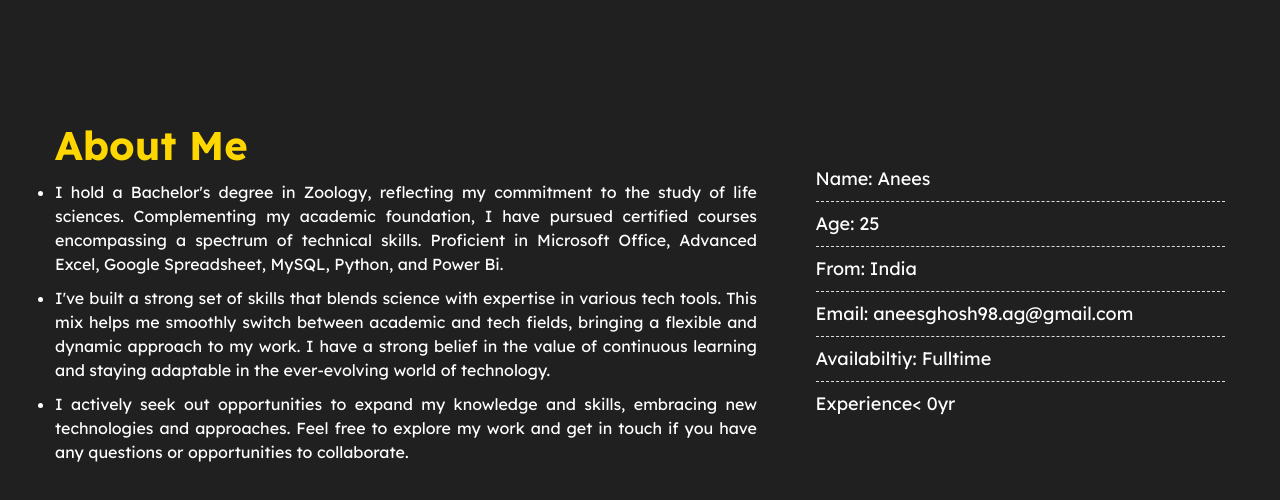
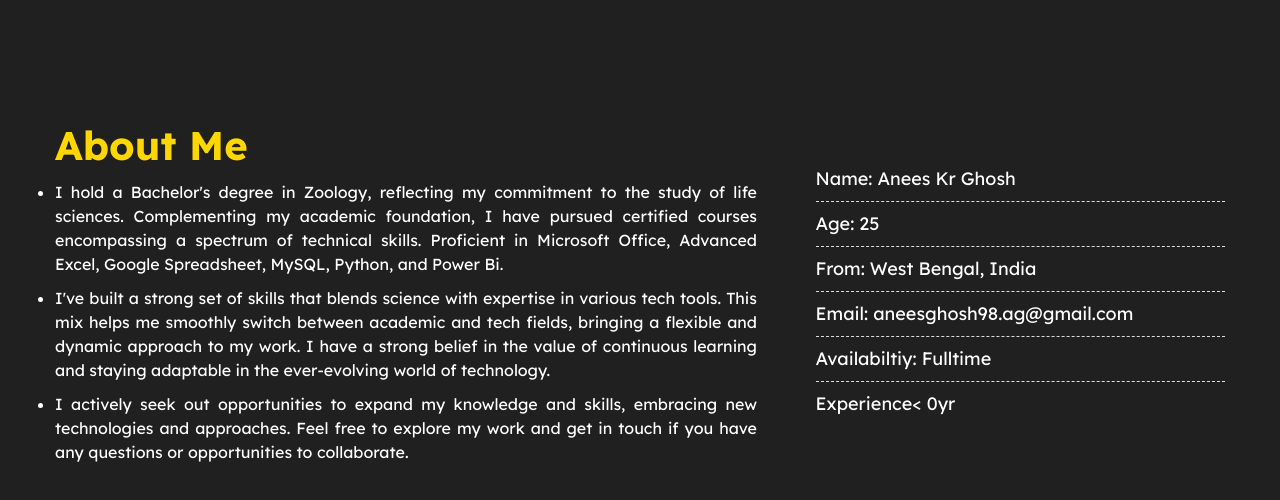
Before and after one commit to Aneeskumarghosh/anees, a plain HTML site: page index.html in a window 1280 px wide. Shown: the part 524-1024 px from the top of the page. Drawn offline with Linux system fonts and the light colour scheme.

Commit message:
Update index.html

```diff
--- a/index.html
+++ b/index.html
@@ -80,9 +80,9 @@
 
                 <div class="about-skills">
                     <ul>
-                        <li>Name: Anees</li>
+                        <li>Name: Anees Kr Ghosh</li>
                         <li>Age: 25</li>
-                        <li>From: India</li>
+                        <li>From: West Bengal, India</li>
                         <li>Email: aneesghosh98.ag@gmail.com</li>
                         <li>Availabiltiy: Fulltime</li>
                         <li>Experience&lt; 0yr</li>
```
